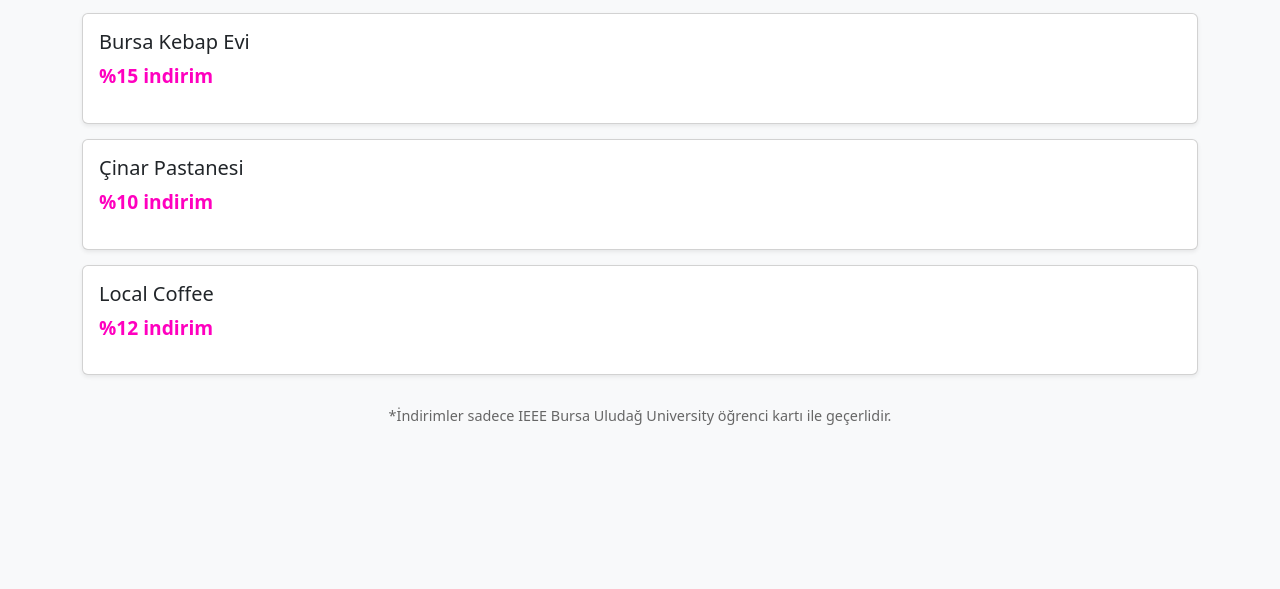
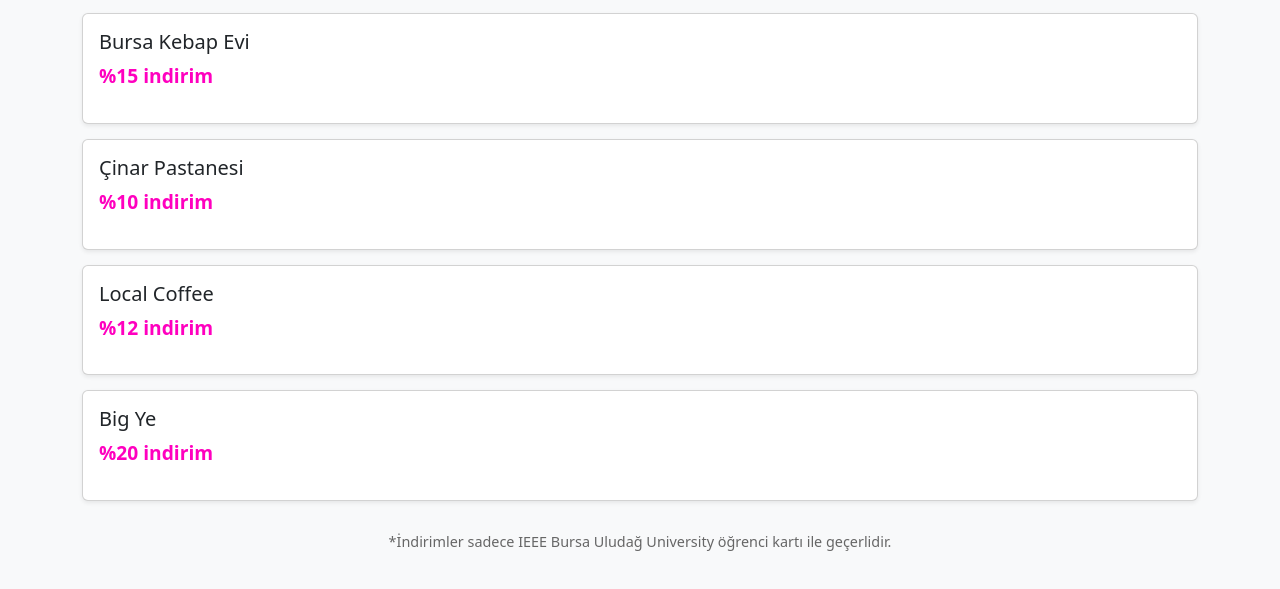
Before and after one commit to IEEEUludagUniversitesi/IEEE_Bursa_Kart, a plain HTML site: page indirimler.html in a window 1280 px wide. Shown: the part 123-712 px from the top of the page. Drawn offline with nearby package versions, Linux system fonts and the light colour scheme.

Commit message:
Update indirimler.html

```diff
--- a/indirimler.html
+++ b/indirimler.html
@@ -42,6 +42,13 @@
       </div>
     </div>
 
+   <div class="card shadow-sm">
+      <div class="card-body">
+        <h5 class="card-title">Big Ye</h5>
+        <p class="discount">%20 indirim</p>
+      </div>
+    </div>
+
     <footer>
       *İndirimler sadece IEEE Bursa Uludağ University öğrenci kartı ile geçerlidir.
     </footer>
```
